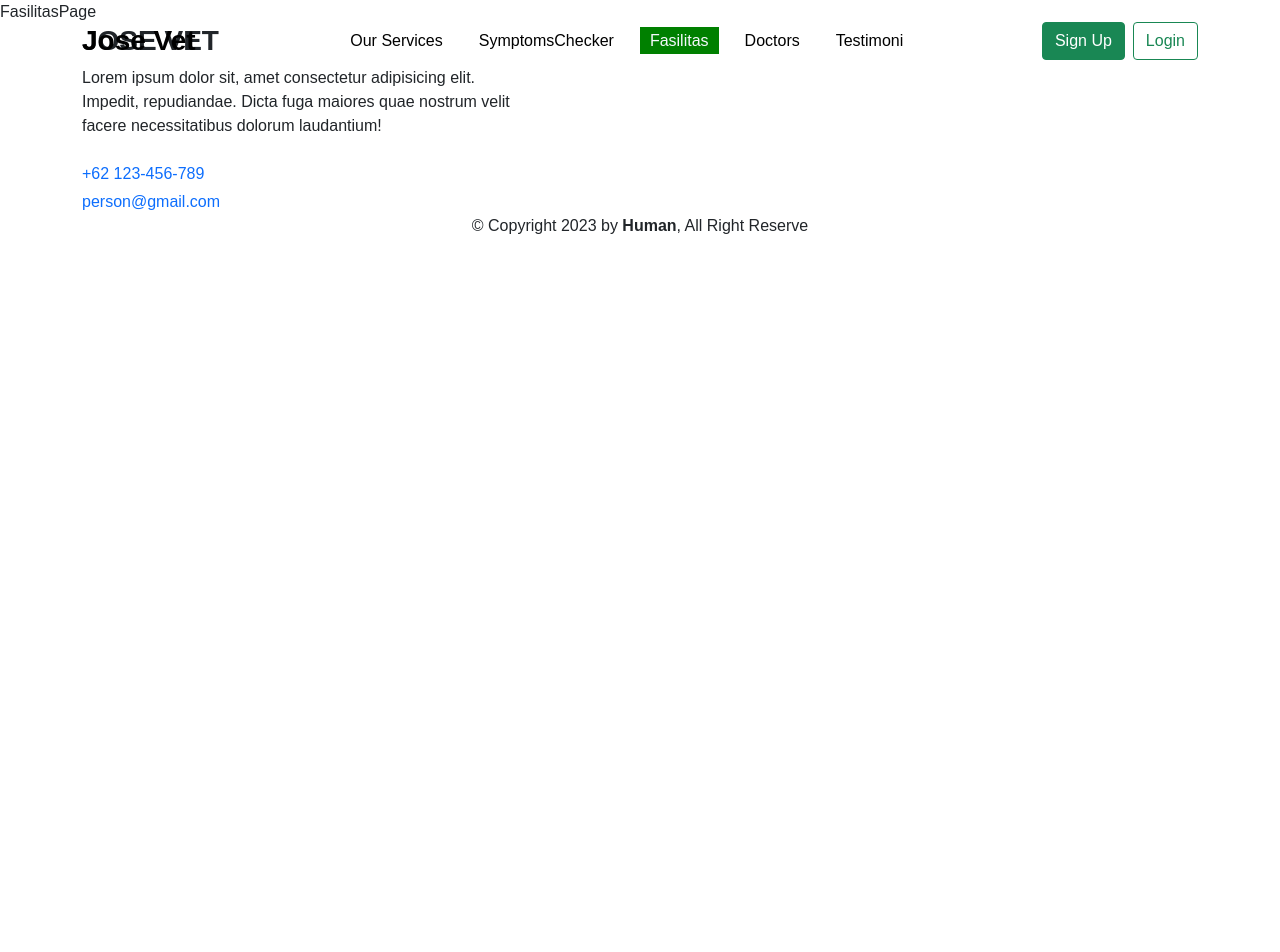
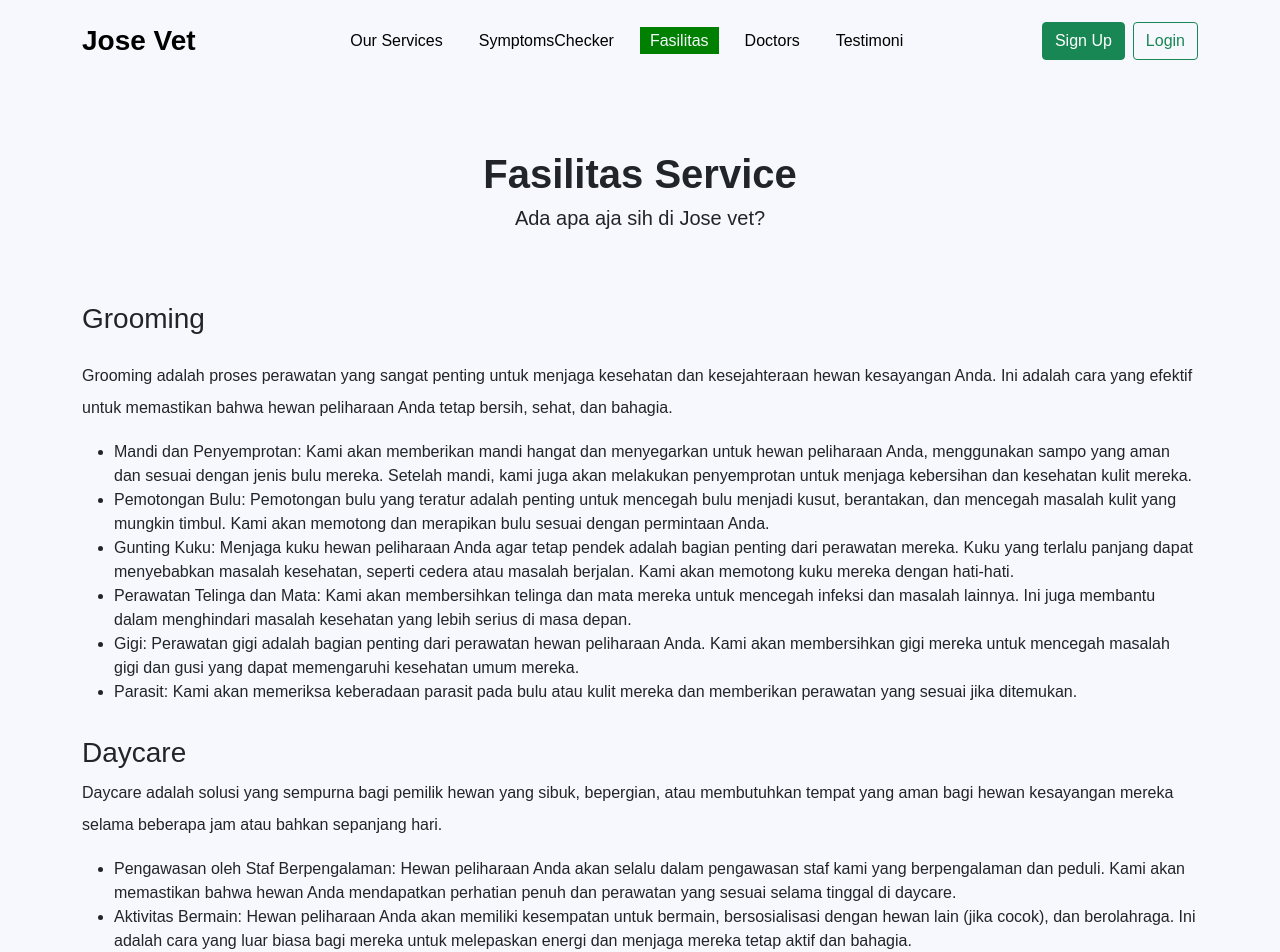
Before and after one commit to LuthfyAr/JOSE, a React (Vite) app: page /fasilitas in a window 1280 px wide. Shown: the top 952 px of the page. Before the commit the page ends 800 px from the top, so only its background shows below. Built offline with nearby package versions, Linux system fonts and the light colour scheme.

Commit message:
Membuat page penjelasan Fasilitas Service

```diff
--- a/src/pages/FasilitasPage.jsx
+++ b/src/pages/FasilitasPage.jsx
@@ -1,8 +1,86 @@
-
+import { Container, Row, Col } from "react-bootstrap";
+import FaqComponents from "../components/FaqComponents";
 
 const FasilitasPage = () => {
   return (
-    <div>FasilitasPage</div>
+    <div>
+      <div className="fasilitas-ditawarkan-page">
+        <div className="fasilitas-ditawarkan min-vh-100">
+          <Container>
+            <Row>
+              <Col>
+              <h1 className="fw-bold text-center mb-2">Fasilitas Service</h1>
+              <h5 className="text-center">Ada apa aja sih di Jose vet?</h5>
+              </Col>
+            </Row>
+            <Row className="pt-5">
+              <Col>
+              <div>
+              <h3 className="py-3">Grooming</h3>
+              <p>Grooming adalah  proses perawatan yang sangat penting untuk menjaga kesehatan dan kesejahteraan hewan kesayangan Anda. Ini adalah cara yang efektif untuk memastikan bahwa hewan peliharaan Anda tetap bersih, sehat, dan bahagia.</p>
+              <ul>
+                <li>
+                Mandi dan Penyemprotan: Kami akan memberikan mandi hangat dan menyegarkan untuk hewan peliharaan Anda, menggunakan sampo yang aman dan sesuai dengan jenis bulu mereka. Setelah mandi, kami juga akan melakukan penyemprotan untuk menjaga kebersihan dan kesehatan kulit mereka.
+                </li>
+                <li>Pemotongan Bulu: Pemotongan bulu yang teratur adalah penting untuk mencegah bulu menjadi kusut, berantakan, dan mencegah masalah kulit yang mungkin timbul. Kami akan memotong dan merapikan bulu sesuai dengan permintaan Anda.</li>
+                <li>Gunting Kuku: Menjaga kuku hewan peliharaan Anda agar tetap pendek adalah bagian penting dari perawatan mereka. Kuku yang terlalu panjang dapat menyebabkan masalah kesehatan, seperti cedera atau masalah berjalan. Kami akan memotong kuku mereka dengan hati-hati.</li>
+                <li>Perawatan Telinga dan Mata: Kami akan membersihkan telinga dan mata mereka untuk mencegah infeksi dan masalah lainnya. Ini juga membantu dalam menghindari masalah kesehatan yang lebih serius di masa depan.</li>
+                <li>Gigi: Perawatan gigi adalah bagian penting dari perawatan hewan peliharaan Anda. Kami akan membersihkan gigi mereka untuk mencegah masalah gigi dan gusi yang dapat memengaruhi kesehatan umum mereka.</li>
+                <li>Parasit: Kami akan memeriksa keberadaan parasit pada bulu atau kulit mereka dan memberikan perawatan yang sesuai jika ditemukan.</li>
+              </ul>
+              </div>
+              <div className="py-3">
+                <h3>Daycare</h3>
+                <p>Daycare adalah solusi yang sempurna bagi pemilik hewan yang sibuk, bepergian, atau membutuhkan tempat yang aman bagi hewan kesayangan mereka selama beberapa jam atau bahkan sepanjang hari.</p>
+              <ul>
+                <li>
+                Pengawasan oleh Staf Berpengalaman: Hewan peliharaan Anda akan selalu dalam pengawasan staf kami yang berpengalaman dan peduli. Kami akan memastikan bahwa hewan Anda mendapatkan perhatian penuh dan perawatan yang sesuai selama tinggal di daycare.
+                </li>
+                <li>Aktivitas Bermain: Hewan peliharaan Anda akan memiliki kesempatan untuk bermain, bersosialisasi dengan hewan lain (jika cocok), dan berolahraga. Ini adalah cara yang luar biasa bagi mereka untuk melepaskan energi dan menjaga mereka tetap aktif dan bahagia.</li>
+                <li>Makanan dan Air: Kami akan memberi makan hewan peliharaan Anda sesuai dengan jadwal makanan yang Anda sediakan. Pastikan untuk memberikan instruksi khusus jika hewan Anda memiliki diet khusus.</li>
+                <li>Istirahat dan Kenyamanan: Hewan peliharaan Anda akan memiliki waktu untuk istirahat dan bersantai di area yang nyaman. Kami juga menyediakan tempat tidur dan mainan untuk kenyamanan mereka.</li>
+                <li>Keamanan: Klinik daycare kami sangat berkomitmen pada keamanan. Lingkungan daycare kami dirancang agar aman dan bebas dari bahaya. Selain itu, kami memiliki sistem pemantauan dan keamanan yang aktif.</li>
+                <li>Laporan Perkembangan: Kami akan memberikan laporan perkembangan secara rutin kepada Anda tentang bagaimana hewan peliharaan Anda menghabiskan waktu mereka di daycare kami. Ini akan memberikan Anda kedamaian pikiran bahwa hewan peliharaan Anda dalam kondisi baik.</li>
+              </ul>
+              </div>
+              <div className="py-3">
+                <h3>Healthcare</h3>
+                <p>Perawatan kesehatan adalah aspek yang sangat penting dalam memastikan bahwa hewan kesayangan Anda tetap sehat, bahagia, dan memiliki kualitas hidup yang baik.
+Apa yang termasuk dalam layanan perawatan kesehatan kami?</p>
+                <ul>
+                  <li>
+                  Pemeriksaan Rutin: Kami merekomendasikan pemeriksaan rutin tahunan untuk hewan peliharaan Anda. Selama pemeriksaan ini, dokter hewan kami akan memeriksa kondisi fisik, mendengarkan detak jantung, memeriksa gigi, dan memeriksa tanda-tanda masalah kesehatan.
+                  </li>
+                  <li>Vaksinasi: Kami menyediakan program vaksinasi yang sesuai dengan jenis dan usia hewan peliharaan Anda. Vaksinasi adalah langkah penting dalam mencegah penyakit menular yang dapat membahayakan kesehatan hewan Anda.</li>
+                  <li>Perawatan Gigi: Perawatan gigi adalah bagian penting dari perawatan kesehatan hewan. Kami dapat membersihkan gigi hewan peliharaan Anda dan memberikan saran tentang perawatan gigi yang tepat.</li>
+                  <li>Pengobatan dan Pengendalian Parasit: Kami memberikan pengobatan dan pengendalian parasit untuk mencegah dan mengobati kutu, caplak, cacing, dan parasit lainnya yang dapat memengaruhi kesehatan hewan Anda.</li>
+                  <li>Pengobatan Penyakit: Jika hewan peliharaan Anda sakit, tim dokter hewan kami akan memberikan diagnosis dan perawatan yang sesuai. Kami dilengkapi dengan fasilitas dan peralatan medis yang canggih untuk merawat hewan peliharaan Anda.</li>
+                  <li>Pembedahan: Kami melakukan berbagai jenis pembedahan, termasuk sterilisasi, pembedahan ortopedi, dan pembedahan lainnya sesuai kebutuhan.</li>
+                  <li>Konsultasi dan Edukasi: Kami selalu siap untuk memberikan konsultasi tentang perawatan kesehatan hewan peliharaan Anda. Kami juga akan memberikan edukasi tentang perawatan yang dapat Anda berikan di rumah.</li>
+                  <li>Perawatan Khusus: Jika hewan peliharaan Anda memerlukan perawatan khusus karena penyakit kronis atau kondisi medis lainnya, kami akan merancang rencana perawatan yang sesuai.</li>
+                </ul>
+              </div>
+              <div className="py-3">
+                <h3>Pet Transport</h3>
+                <p>Kami menyadari bahwa ada saat-saat ketika Anda perlu melakukan perjalanan atau memindahkan hewan peliharaan Anda dari satu tempat ke tempat lain, dan inilah mengapa kami menawarkan layanan transportasi hewan peliharaan. Layanan ini dirancang untuk memastikan perjalanan hewan peliharaan Anda aman, nyaman, dan tanpa stres</p>
+              <ul>
+                <li>
+                Kendaraan yang Aman dan Nyaman: Kami memiliki kendaraan yang dirancang khusus untuk transportasi hewan peliharaan. Kendaraan ini dilengkapi dengan fasilitas yang memungkinkan hewan peliharaan Anda untuk bepergian dengan nyaman.
+                </li>
+                <li>Pengawasan dan Perawatan Selama Perjalanan: Tim kami akan selalu ada selama perjalanan untuk memastikan bahwa hewan peliharaan Anda merasa aman. Kami juga akan memberikan perawatan yang diperlukan selama perjalanan, seperti memberi makan, minum, dan memberikan perhatian kepada mereka.</li>
+                <li>Perizinan dan Persyaratan Perjalanan: Kami akan membantu Anda mengurus semua perizinan dan persyaratan perjalanan yang diperlukan, seperti dokumen kesehatan, sertifikat vaksinasi, dan lainnya. Kami akan memastikan bahwa perjalanan hewan peliharaan Anda sesuai dengan peraturan dan persyaratan yang berlaku.</li>
+                <li>Kenyamanan dan Penghindaran Stres: Kami memahami bahwa perjalanan dapat menjadi stres bagi hewan peliharaan Anda. Kami akan berusaha untuk menciptakan lingkungan yang nyaman dan tenang selama perjalanan, termasuk penggunaan musik yang menenangkan dan pencahayaan yang sesuai.</li>
+                <li>Koordinasi dengan Pihak yang Terlibat: Kami akan berkomunikasi dengan pihak-pihak terkait, seperti maskapai penerbangan atau pihak ketiga yang terlibat dalam perjalanan, untuk memastikan bahwa semuanya berjalan lancar dan sesuai dengan jadwal.</li>
+                <li>Saran dan Panduan: Kami akan memberikan saran dan panduan kepada Anda tentang persiapan sebelum perjalanan, termasuk cara menyiapkan hewan peliharaan Anda dan barang-barang yang diperlukan.</li>
+              </ul>
+              </div>
+
+              </Col>
+            </Row>
+          </Container>
+        </div>
+      </div>
+    </div>
   )
 }
 
```
Also changed, not shown: src/dist/css/main.css.
